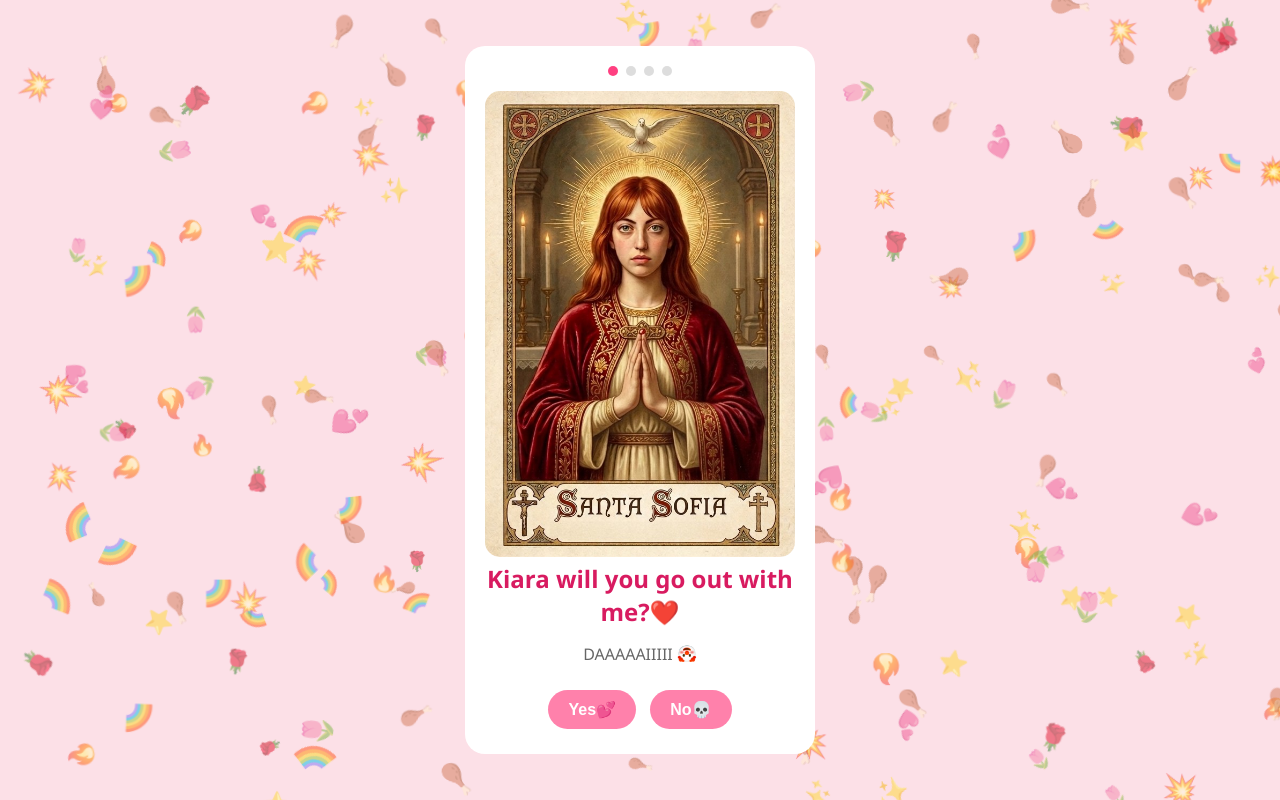
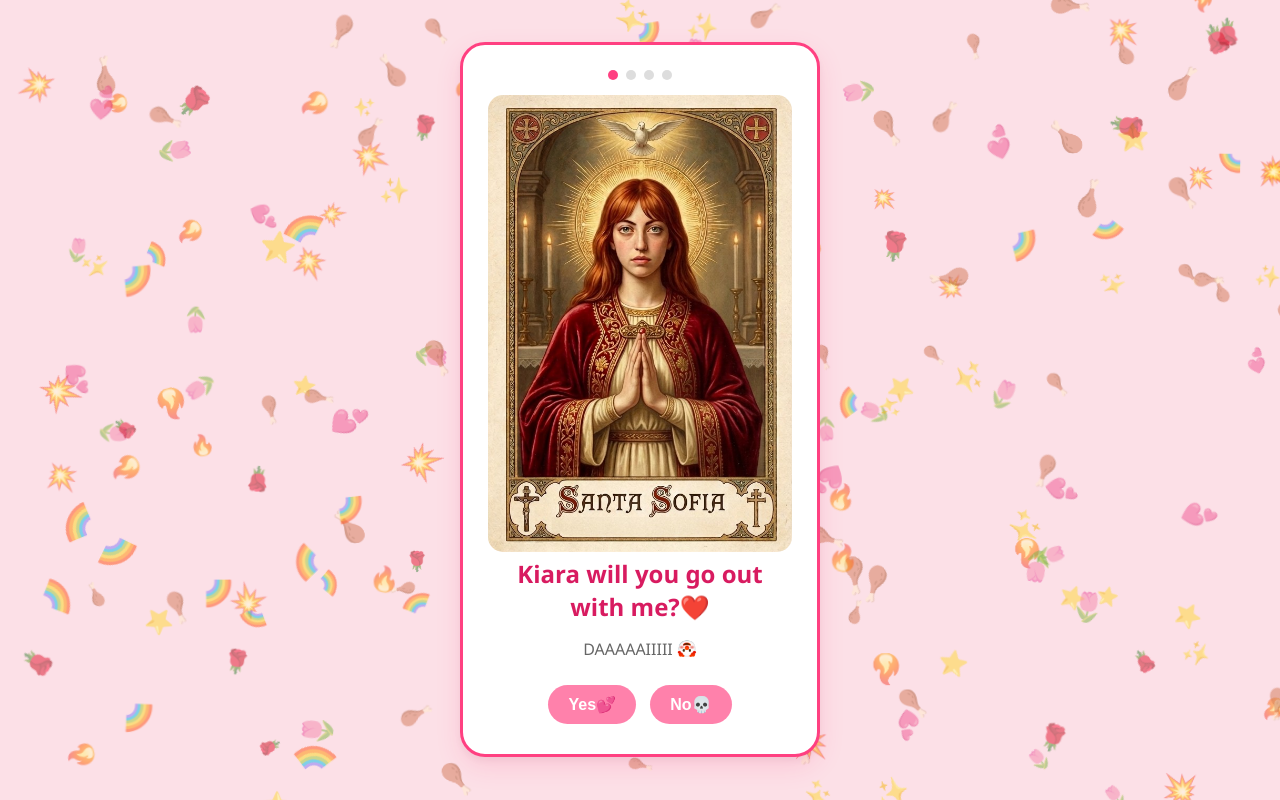
Before and after one commit to GB02/date-planner, a plain HTML site: page index.html in a window 1280 px wide. Drawn offline with Linux system fonts and the light colour scheme.

Commit message:
Add files via upload

```diff
--- a/index.html
+++ b/index.html
@@ -46,7 +46,7 @@
                 <span class="dot"></span>
             </div>
             <h1>Pick a date📆</h1>
-            <input type="date">
+            <input type="date" min="2026-12-18" max="2026-12-31">
             <br>
             <button class="btn_back_to_yay">Back</button>
             <button class="btn_next">Next</button>
@@ -86,7 +86,7 @@
         <h1>It's a date 🎉</h1>
         <div id="summary_text" style="background: #ffeef2; padding: 15px; border-radius: 10px; margin-bottom: 20px; font-weight: bold; color: #d81b60;">
         </div>
-        <button class="btn_whatsapp">Send to Scema e Cretina on Whatsapp 💌</button>
+        <button class="btn_whatsapp">Send to Scema e Cretina on WhatsApp 💌</button>
         <br>
         <button class="btn_back_to_activities">Back</button>
      </div>
--- a/script.js
+++ b/script.js
@@ -70,7 +70,7 @@ function createConfetti() {
         div.style.animationDelay = (Math.random() * 0.5) + 's';
         div.style.fontSize = (Math.random() * 15 + 18) + 'px';
 
-        bgContainer.appendChild(div);
+        document.body.appendChild(div);
 
         setTimeout(() => {
             div.remove();
--- a/style.css
+++ b/style.css
@@ -21,14 +21,18 @@ body {
 
 /* STILE DELLE SCHEDE */
 .question_1, .yay, .question_2, .question_3, .summary {
-    background-color: white;
-    padding: 20px;
-    border-radius: 20px;
+    background-color: #ffffff;
+    padding: 25px;
+    border-radius: 25px;
     text-align: center;
-    max-width: 350px;
+    max-width: 360px;
     width: 90%;
     position: relative;
     z-index: 10;
+
+    border: 3px solid #ff4081;
+    box-shadow: 0 10px 25px rgba(255, 64, 129, 0.15),
+                0 4px 10px rgba(0, 0, 0, 0.05);
 }
 
 /* STILE DELLE IMMAGINI DENTRO LE SCHEDE */
```
